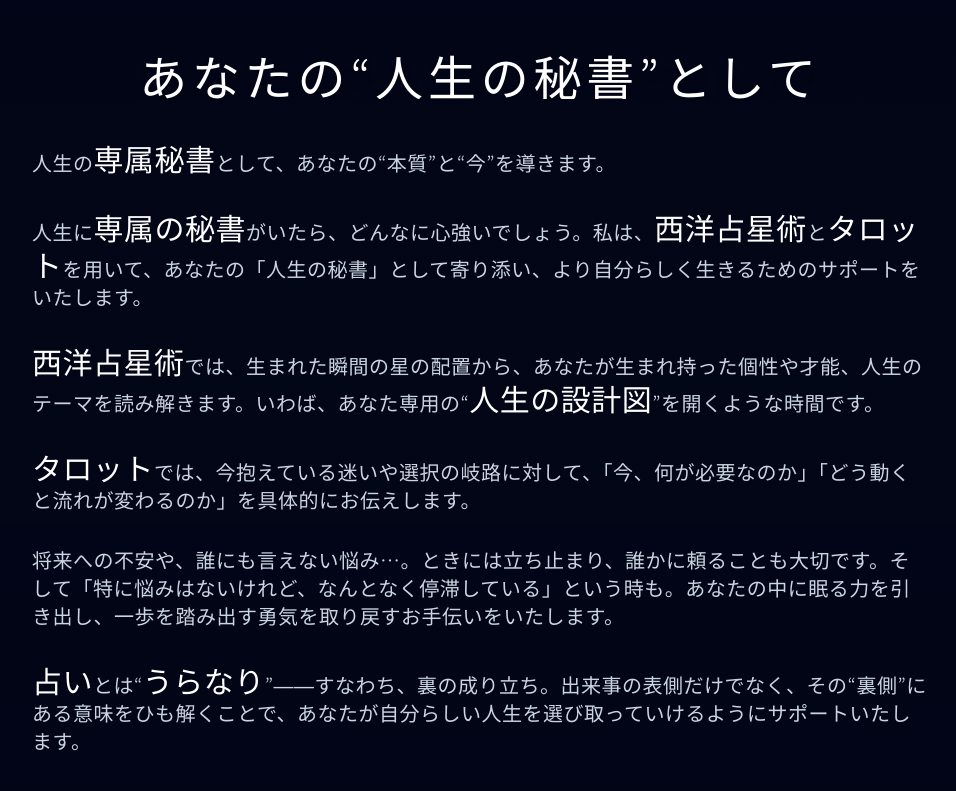
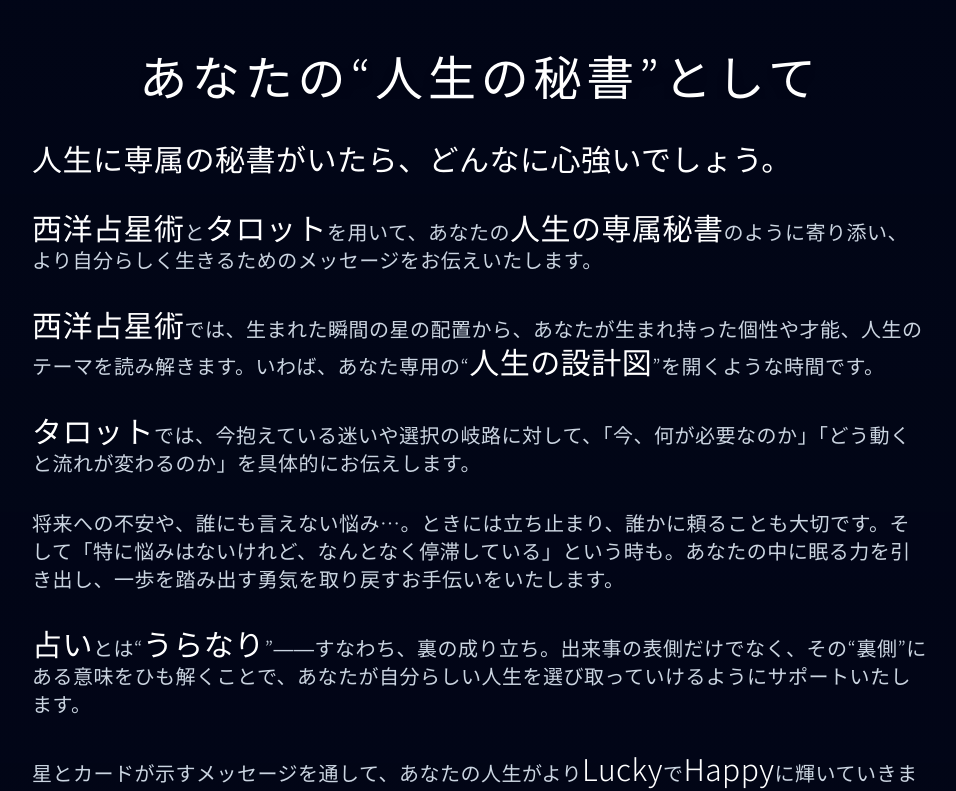
Before and after one commit to atsukorology/official-site, a React (Create React App) app: page /#/atsukorology in a window 1280 px wide. Shown: the part 1880-2671 px from the top of the page, without its empty margins (160-1116 px from the left). Built offline with nearby package versions, Linux system fonts and the light colour scheme; no server answers; a web font is replaced by a local one.

Commit message:
update: Refine Atsukorology intro copy about the life secretary message.
Co-authored-by: Cursor <cursoragent@cursor.com>

```diff
--- a/src/pages/AtsukorologyPage.tsx
+++ b/src/pages/AtsukorologyPage.tsx
@@ -98,10 +98,10 @@ function AtsukorologyPage() {
 
                     <div className="font-noto font-light text-sm md:text-lg lg:text-xl space-y-8 leading-loose tracking-wide text-slate-300 max-w-4xl mx-auto">
                         <FadeInSection>
-                            <p>人生の<span className="text-white font-light text-lg md:text-2xl lg:text-3xl">専属秘書</span>として、あなたの“本質”と“今”を導きます。</p>
+                            <p><span className="text-white font-light text-lg md:text-2xl lg:text-3xl">人生に専属の秘書がいたら、どんなに心強いでしょう。</span></p>
                         </FadeInSection>
                         <FadeInSection>
-                            <p>人生に<span className="text-white font-light text-lg md:text-2xl lg:text-3xl">専属の秘書</span>がいたら、どんなに心強いでしょう。私は、<span className="text-white font-light text-lg md:text-2xl lg:text-3xl">西洋占星術</span>と<span className="text-white font-light text-lg md:text-2xl lg:text-3xl">タロット</span>を用いて、あなたの「人生の秘書」として寄り添い、より自分らしく生きるためのサポートをいたします。</p>
+                            <p><span className="text-white font-light text-lg md:text-2xl lg:text-3xl">西洋占星術</span>と<span className="text-white font-light text-lg md:text-2xl lg:text-3xl">タロット</span>を用いて、あなたの<span className="text-white font-light text-lg md:text-2xl lg:text-3xl">人生の専属秘書</span>のように寄り添い、より自分らしく生きるためのメッセージをお伝えいたします。</p>
                         </FadeInSection>
                         <FadeInSection>
                             <p><span className="text-white font-light text-lg md:text-2xl lg:text-3xl">西洋占星術</span>では、生まれた瞬間の星の配置から、あなたが生まれ持った個性や才能、人生のテーマを読み解きます。いわば、あなた専用の“<span className="text-white font-light text-lg md:text-2xl lg:text-3xl">人生の設計図</span>”を開くような時間です。</p>
```
